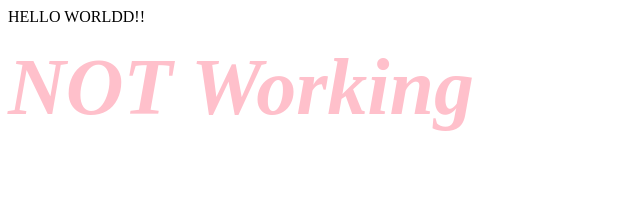
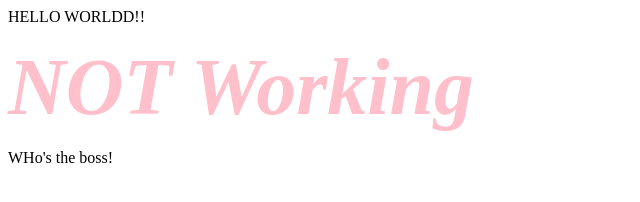
Before and after one commit to projectopel/testrepo, a plain HTML site: page index.html in a window 1280 px wide. Shown: the whole page, without its empty margins (0-640 px from the left). Drawn offline with Linux system fonts and the light colour scheme.

Commit message:
Update index.html
boss

```diff
--- a/index.html
+++ b/index.html
@@ -18,5 +18,7 @@
         HELLO WORLDD!!
         <p><em><strong style="font-size:80px;color:pink">NOT Working</strong></em></p>
         <script src="" async defer></script>
+        <p> WHo's the boss!</p>
+
     </body>
 </html>
```
